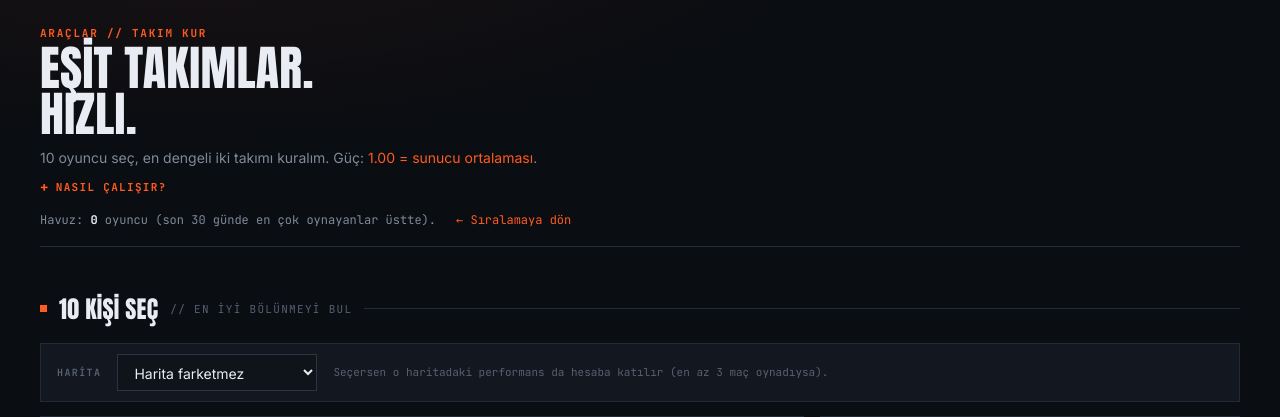
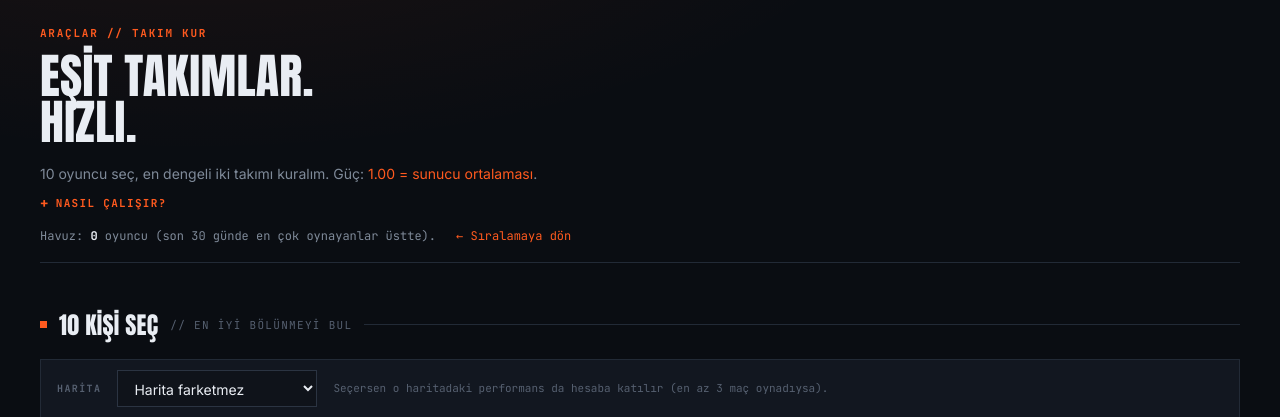
Before and after one commit to 5v5stats/5v5stats, a Flask app: page /balancer in a window 1280 px wide. Shown: the part 69-486 px from the top of the page. Run offline with Flask 3, Linux system fonts and the light colour scheme; data that the repository does not hold is empty; some libraries are stand-ins or nearby versions.

Commit message:
More space around page titles
Co-Authored-By: Claude Opus 5.5 <noreply@anthropic.com>

```diff
--- a/web/static/site.css
+++ b/web/static/site.css
@@ -49,6 +49,7 @@ main.wrap { padding-bottom:56px; min-height:70vh; }
 .sec small { font:11px var(--mono); color:var(--faint); letter-spacing:.12em; text-transform:uppercase; white-space:nowrap; }
 .sec::after { content:""; flex:1; height:1px; background:var(--line); }
 .hero { padding:26px 0 18px; border-bottom:1px solid var(--line); margin-bottom:8px; }
+.hero .display.xl { margin:14px 0 18px; }  /* breathing room around the page title */
 
 /* boxes */
 .box { background:var(--panel); border:1px solid var(--line); }
```
